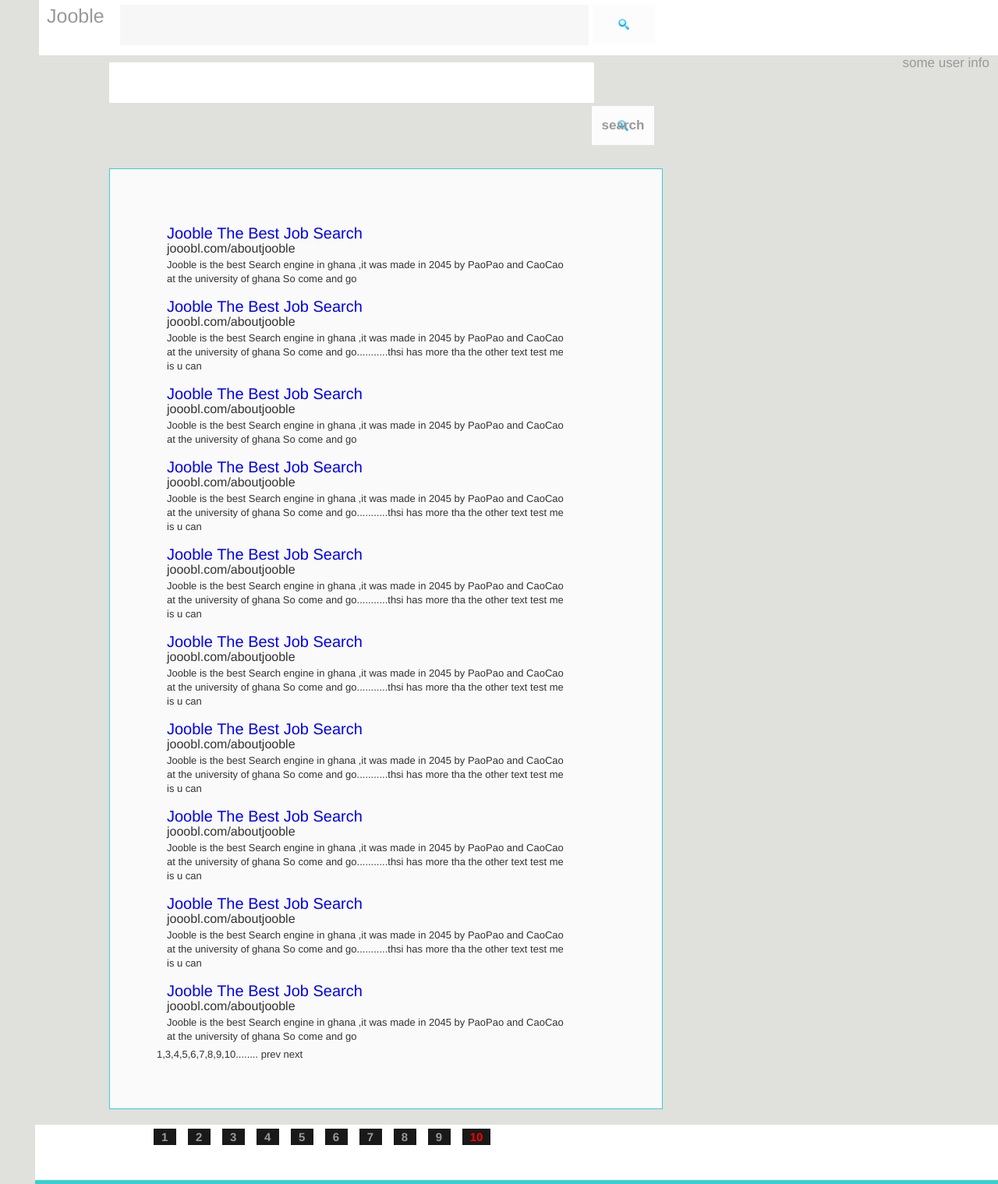
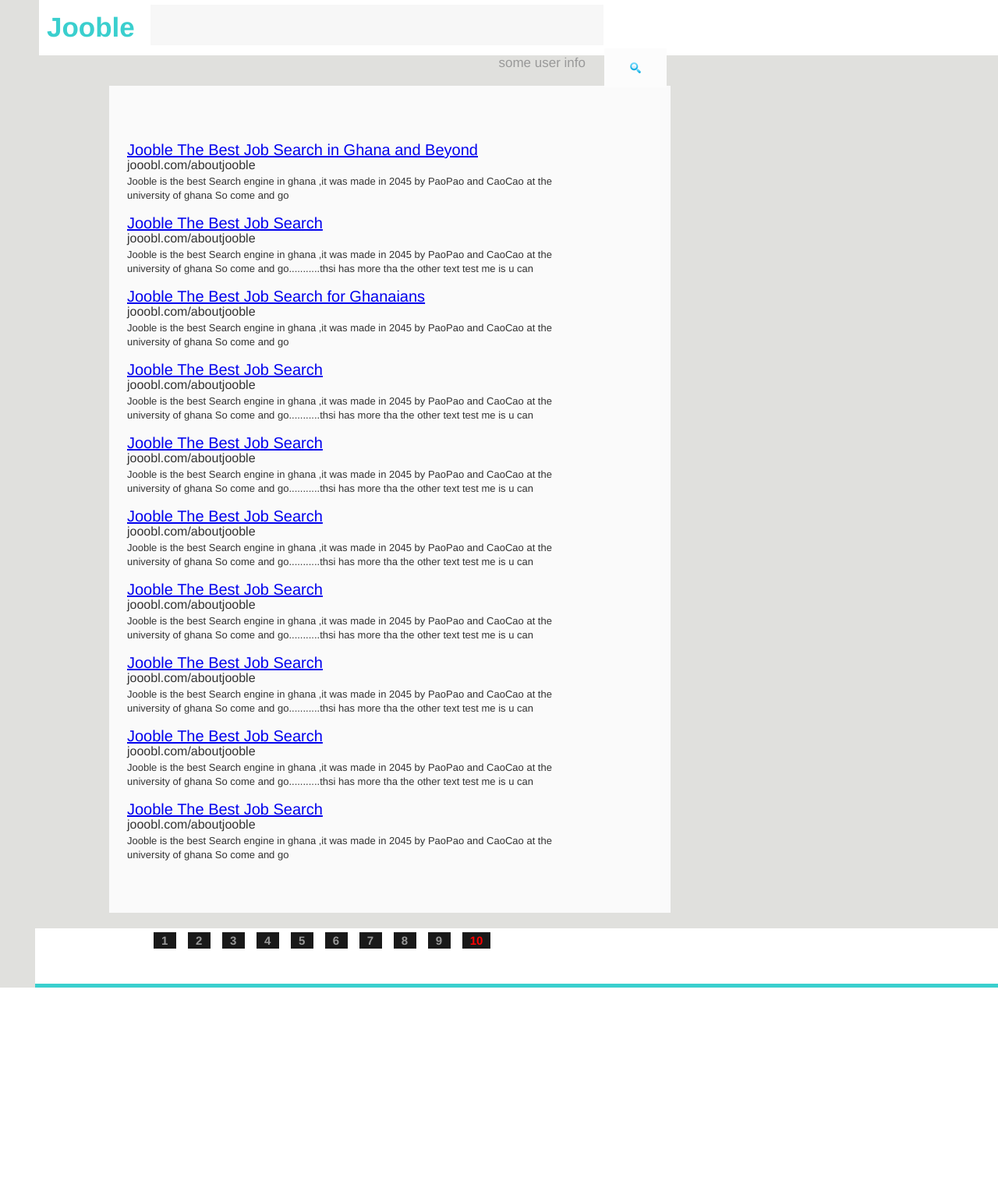
Before and after one commit to fhim50/joobleplate, a Django app: template templates/search/joobleresults.html in a window 1280 px wide. Shown: the whole page at 78% size. After the commit the page ends 1267 px from the top, so only its background shows below. Run offline with Django 3.2, Linux system fonts and the light colour scheme; the template is opened without the code that fills it, so the values that code supplies are empty.

Commit message:
work on pagination moro

```diff
--- a/static/css/joobleresults.css
+++ b/static/css/joobleresults.css
@@ -52,12 +52,17 @@
         font-weight: 200px;
         line-height: 1;
         color: #999999;
+        margin-top: 9px;
 
       }
 
       .joobleheader .brand a {
         text-decoration: none;
         color: inherit;
+        font-size: 35px;
+        font-weight: bolder;
+        color: #3acfce;
+
       }
 
       .joobleheader .putright{
@@ -69,7 +74,7 @@
       }
 
       .joobleheader .searchformcontainer{
-        width: 745px;
+        width: 760px;
         height: 60px;
         margin: 2px 0 0 90px;
       }
@@ -82,7 +87,7 @@
         margin-top: 4px;
         border: none;
         height: 50px;
-        width: 597px;
+        width: 577px;
         font-size: 30px;
         font-weight: bold;
         text-transform: uppercase;
@@ -96,6 +101,7 @@
         height: 50px;
         width: 80px;
         margin-top: 4px;
+        margin-left: 4px;
         float: right;
         margin-right: 45px;
         font-size: 17px;
@@ -189,23 +195,17 @@
       }
 
       body .resultscontainer{
-        width: 48.999999%;
-        height: 70%;
-        /*border-radius: 6px;*/
+        width: 670px;
         margin: 30px 0 20px 120px;
         background:#fafafa;
         display: block;
-        padding: 60px 40px 60px 60px;
-        border:1px solid #3acfce;
+        padding: 60px 40px 60px 10px;
         /*margin-top:  100px;*/
 
 
 
       }
-      body .resultscontainer:before
-      body .resultscontainer:after{
-        margin-bottom: 20px;
-      }
+
 
       .resultscontainer .main-row{
         width: 99.00%;
@@ -220,7 +220,6 @@
         width: 85%;
         height: 20px;
         font-size:20px;
-        /*border:1px solid #ccc;*/
         margin: 2px 2px 0 2px;
         padding: 5px 5px 0 5px;
 
@@ -229,7 +228,7 @@
       .resultscontainer
       .main-row
       .resulttitle-row a{
-        text-decoration: none;
+        text-decoration: underline;
 
       }
 
@@ -237,7 +236,6 @@
       .main-row
       .resulttitle-row a:hover{
         text-decoration: none;
-        font-size:20.5px;
       }
       .resultscontainer
       .main-row
@@ -258,14 +256,12 @@
         width: 85%;
         height: 20px;
         font-size:15px;
-        /*border:1px solid #ccc;*/
         margin: 0px 2px 0 2px;
         padding: 0px 5px 0 5px;
 
       }
       .resultscontainer
       .main-row:hover{
-      background:#E0E0DD;
 
       }
       .resultscontainer
@@ -280,9 +276,7 @@
       .main-row
       .resultcontent-row{
         width: 85%;
-
         font-size:15px;
-        /*border:1px solid #ccc;*/
         margin: 0px 2px 0 2px;
         padding: 0px 5px 0 5px;
 
@@ -308,7 +302,6 @@
         display: block;
         margin:7px auto  auto 137px;
         float: left;
-        /*width: 100%;*/
       }
       pagenation-row{
         height: 30px;
--- a/templates/search/joobleresults.html
+++ b/templates/search/joobleresults.html
@@ -16,7 +16,7 @@
                 <!--<script src="jooblebrowerdetect.js"></script>-->
             <!-- end scripts-->
         </head>
-        <body onload="makeactive();">
+        <body>
             <!-- begin HEADER and FOOTER -->
             <div id="" class="joobleheader"><!-- start header -->
                 <div id="" class="brand">
@@ -40,29 +40,12 @@
             <!-- end HEADER and FOOTER -->
 
             <!-- START BODY -->
-            <div class="jooblesearchform">
-                <div class="container">
-                    <div class="searchform">
-                        <form action="/tk/" method="get" name="joobleseachform">
-                            <input type="text" class="textinput" id="textinput" name="query"
-                             onfocus="removeborder()" onclick="removeborder()" onkeypress="removeborder()" placeholder="{{jobtitle}}"/>
-                            <input type="submit" name="search" value="search" class="search">
-                        </form>
-                        <script>
-                        document.forms['joobleseachform'].elements['joobletextinput'].focus();
-                        </script>
-
-                    </div><!--end searchform-->
-
-                </div><!--end container-->
-
-            </div><!--end joobleseachform-->
 
             <div class="resultscontainer">
 
                 <div class="main-row">
                     <div class="resulttitle-row">
-                        <a href="#some url">Jooble The Best Job Search</a>
+                        <a href="#some url">Jooble The Best Job Search in Ghana and Beyond</a>
                     </div>
                     <div class="resulturl-row">
                         <p>jooobl.com/aboutjooble</p>
@@ -90,7 +73,7 @@
                  </div>
                 <div class="main-row">
                     <div class="resulttitle-row">
-                        <a href="#some url">Jooble The Best Job Search</a>
+                        <a href="#some url">Jooble The Best Job Search for Ghanaians</a>
                     </div>
                     <div class="resulturl-row">
                         <p>jooobl.com/aboutjooble</p>
@@ -209,10 +192,6 @@
 
                  </div>
 
-                <div>
-                    1,3,4,5,6,7,8,9,10........ prev next
-                </div>
-
             </div><!-- end resultscontainer-->
             <div id="id" class="jooblefooter" onload="test();"><!-- start footer-->
                 <div class="pagenation">
```
